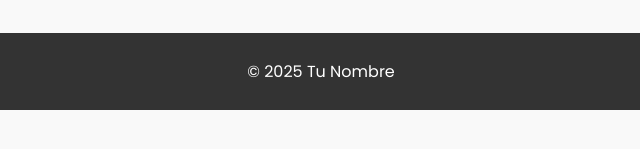
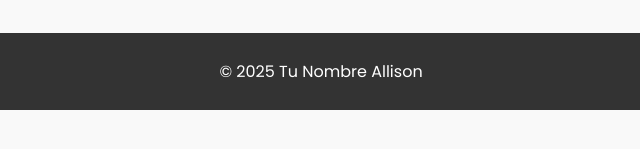
Before and after one commit to AllisonLeon31/junta-web, a plain HTML site: page index.html in a window 1280 px wide. Shown: the part 295-444 px from the top of the page, 319-959 px from the left. Drawn offline with Linux system fonts and the light colour scheme.

Commit message:
Index.html

```diff
--- a/index.html
+++ b/index.html
@@ -19,7 +19,7 @@
         </section>
     </main>
     <footer>
-        <p>&copy; 2025 Tu Nombre</p>
+        <p>&copy; 2025 Tu Nombre Allison</p>
     </footer>
     <script src="js/script.js"></script>
 </body>
```
